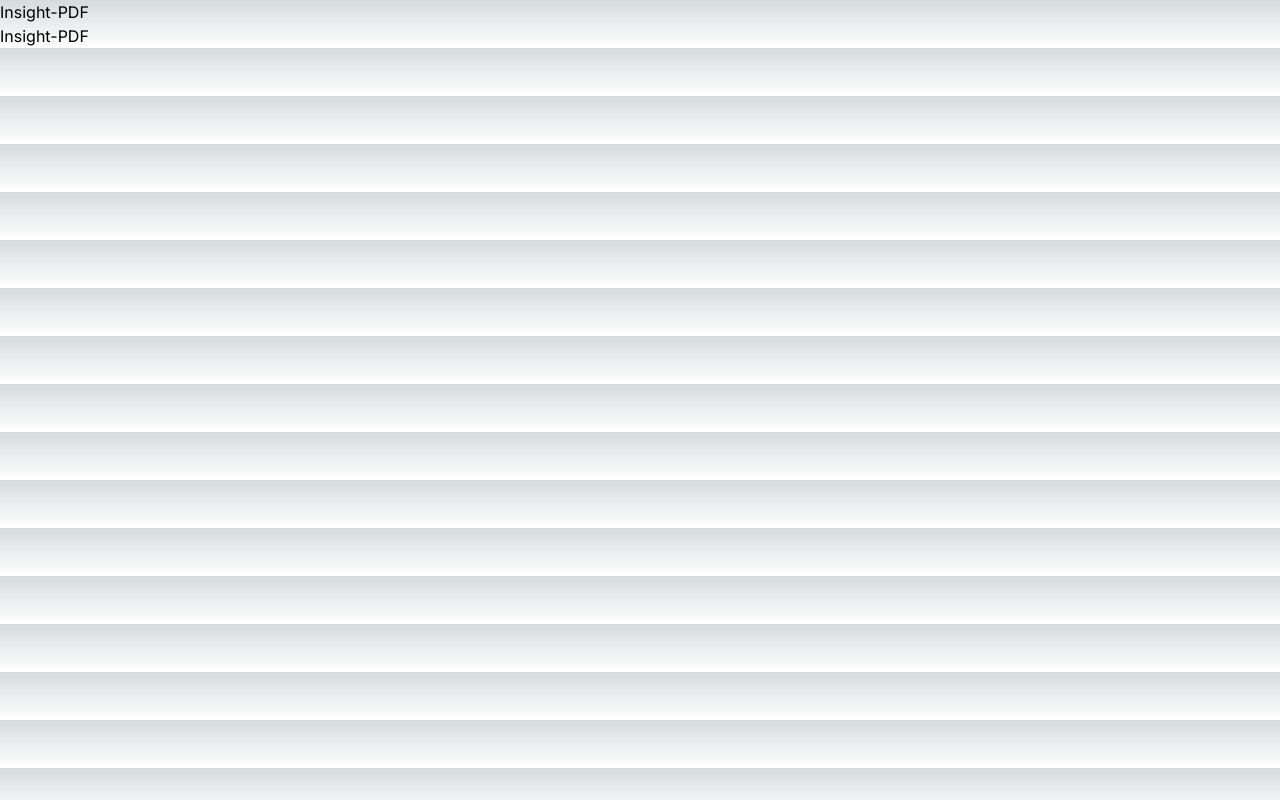
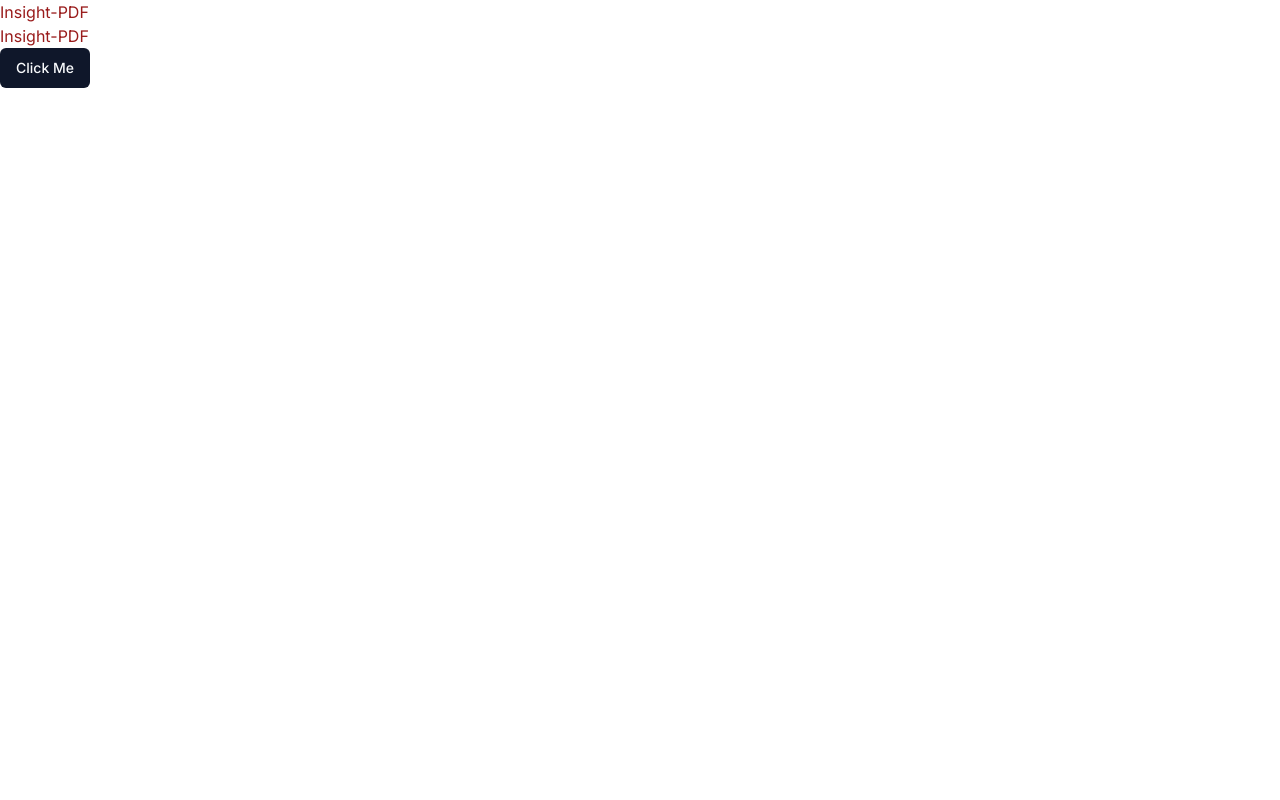
Before and after one commit to sanket95droid/dump0, a Next.js app: page / in a window 1280 px wide. Built offline with nearby package versions, Linux system fonts and the light colour scheme.

Commit message:
added shadcn

```diff
--- a/src/app/globals.css
+++ b/src/app/globals.css
@@ -2,26 +2,75 @@
 @tailwind components;
 @tailwind utilities;
 
-:root {
-  --foreground-rgb: 0, 0, 0;
-  --background-start-rgb: 214, 219, 220;
-  --background-end-rgb: 255, 255, 255;
-}
+@layer base {
+  :root {
+    --background: 0 0% 100%;
+    --foreground: 222.2 84% 4.9%;
 
-@media (prefers-color-scheme: dark) {
-  :root {
-    --foreground-rgb: 255, 255, 255;
-    --background-start-rgb: 0, 0, 0;
-    --background-end-rgb: 0, 0, 0;
+    --card: 0 0% 100%;
+    --card-foreground: 222.2 84% 4.9%;
+
+    --popover: 0 0% 100%;
+    --popover-foreground: 222.2 84% 4.9%;
+
+    --primary: 222.2 47.4% 11.2%;
+    --primary-foreground: 210 40% 98%;
+
+    --secondary: 210 40% 96.1%;
+    --secondary-foreground: 222.2 47.4% 11.2%;
+
+    --muted: 210 40% 96.1%;
+    --muted-foreground: 215.4 16.3% 46.9%;
+
+    --accent: 210 40% 96.1%;
+    --accent-foreground: 222.2 47.4% 11.2%;
+
+    --destructive: 0 84.2% 60.2%;
+    --destructive-foreground: 210 40% 98%;
+
+    --border: 214.3 31.8% 91.4%;
+    --input: 214.3 31.8% 91.4%;
+    --ring: 222.2 84% 4.9%;
+
+    --radius: 0.5rem;
+  }
+
+  .dark {
+    --background: 222.2 84% 4.9%;
+    --foreground: 210 40% 98%;
+
+    --card: 222.2 84% 4.9%;
+    --card-foreground: 210 40% 98%;
+
+    --popover: 222.2 84% 4.9%;
+    --popover-foreground: 210 40% 98%;
+
+    --primary: 210 40% 98%;
+    --primary-foreground: 222.2 47.4% 11.2%;
+
+    --secondary: 217.2 32.6% 17.5%;
+    --secondary-foreground: 210 40% 98%;
+
+    --muted: 217.2 32.6% 17.5%;
+    --muted-foreground: 215 20.2% 65.1%;
+
+    --accent: 217.2 32.6% 17.5%;
+    --accent-foreground: 210 40% 98%;
+
+    --destructive: 0 62.8% 30.6%;
+    --destructive-foreground: 210 40% 98%;
+
+    --border: 217.2 32.6% 17.5%;
+    --input: 217.2 32.6% 17.5%;
+    --ring: 212.7 26.8% 83.9%;
   }
 }
 
-body {
-  color: rgb(var(--foreground-rgb));
-  background: linear-gradient(
-      to bottom,
-      transparent,
-      rgb(var(--background-end-rgb))
-    )
-    rgb(var(--background-start-rgb));
+@layer base {
+  * {
+    @apply border-border;
+  }
+  body {
+    @apply bg-background text-foreground;
+  }
 }
--- a/src/app/page.tsx
+++ b/src/app/page.tsx
@@ -1,10 +1,12 @@
 import Image from 'next/image'
+import {Button} from '@/components/ui/button'
 
 export default function Home() {
   return (
-    <div className="main">
+    <div className="main text-red-800">
       <h1>Insight-PDF</h1>
       <h3>Insight-PDF</h3>
+      <Button>Click Me</Button>
     </div>
   )
 }
--- /dev/null
+++ b/src/components/ui/button.tsx
@@ -0,0 +1,56 @@
+import * as React from "react"
+import { Slot } from "@radix-ui/react-slot"
+import { cva, type VariantProps } from "class-variance-authority"
+
+import { cn } from "@/lib/utils"
+
+const buttonVariants = cva(
+  "inline-flex items-center justify-center whitespace-nowrap rounded-md text-sm font-medium ring-offset-background transition-colors focus-visible:outline-none focus-visible:ring-2 focus-visible:ring-ring focus-visible:ring-offset-2 disabled:pointer-events-none disabled:opacity-50",
+  {
+    variants: {
+      variant: {
+        default: "bg-primary text-primary-foreground hover:bg-primary/90",
+        destructive:
+          "bg-destructive text-destructive-foreground hover:bg-destructive/90",
+        outline:
+          "border border-input bg-background hover:bg-accent hover:text-accent-foreground",
+        secondary:
+          "bg-secondary text-secondary-foreground hover:bg-secondary/80",
+        ghost: "hover:bg-accent hover:text-accent-foreground",
+        link: "text-primary underline-offset-4 hover:underline",
+      },
+      size: {
+        default: "h-10 px-4 py-2",
+        sm: "h-9 rounded-md px-3",
+        lg: "h-11 rounded-md px-8",
+        icon: "h-10 w-10",
+      },
+    },
+    defaultVariants: {
+      variant: "default",
+      size: "default",
+    },
+  }
+)
+
+export interface ButtonProps
+  extends React.ButtonHTMLAttributes<HTMLButtonElement>,
+    VariantProps<typeof buttonVariants> {
+  asChild?: boolean
+}
+
+const Button = React.forwardRef<HTMLButtonElement, ButtonProps>(
+  ({ className, variant, size, asChild = false, ...props }, ref) => {
+    const Comp = asChild ? Slot : "button"
+    return (
+      <Comp
+        className={cn(buttonVariants({ variant, size, className }))}
+        ref={ref}
+        {...props}
+      />
+    )
+  }
+)
+Button.displayName = "Button"
+
+export { Button, buttonVariants }
--- /dev/null
+++ b/src/lib/utils.ts
@@ -0,0 +1,6 @@
+import { type ClassValue, clsx } from "clsx"
+import { twMerge } from "tailwind-merge"
+
+export function cn(...inputs: ClassValue[]) {
+  return twMerge(clsx(inputs))
+}
--- a/tailwind.config.ts
+++ b/tailwind.config.ts
@@ -1,20 +1,80 @@
-import type { Config } from 'tailwindcss'
+import type { Config } from "tailwindcss"
 
-const config: Config = {
+const config = {
+  darkMode: ["class"],
   content: [
-    './src/pages/**/*.{js,ts,jsx,tsx,mdx}',
-    './src/components/**/*.{js,ts,jsx,tsx,mdx}',
-    './src/app/**/*.{js,ts,jsx,tsx,mdx}',
-  ],
+    './pages/**/*.{ts,tsx}',
+    './components/**/*.{ts,tsx}',
+    './app/**/*.{ts,tsx}',
+    './src/**/*.{ts,tsx}',
+	],
+  prefix: "",
   theme: {
+    container: {
+      center: true,
+      padding: "2rem",
+      screens: {
+        "2xl": "1400px",
+      },
+    },
     extend: {
-      backgroundImage: {
-        'gradient-radial': 'radial-gradient(var(--tw-gradient-stops))',
-        'gradient-conic':
-          'conic-gradient(from 180deg at 50% 50%, var(--tw-gradient-stops))',
+      colors: {
+        border: "hsl(var(--border))",
+        input: "hsl(var(--input))",
+        ring: "hsl(var(--ring))",
+        background: "hsl(var(--background))",
+        foreground: "hsl(var(--foreground))",
+        primary: {
+          DEFAULT: "hsl(var(--primary))",
+          foreground: "hsl(var(--primary-foreground))",
+        },
+        secondary: {
+          DEFAULT: "hsl(var(--secondary))",
+          foreground: "hsl(var(--secondary-foreground))",
+        },
+        destructive: {
+          DEFAULT: "hsl(var(--destructive))",
+          foreground: "hsl(var(--destructive-foreground))",
+        },
+        muted: {
+          DEFAULT: "hsl(var(--muted))",
+          foreground: "hsl(var(--muted-foreground))",
+        },
+        accent: {
+          DEFAULT: "hsl(var(--accent))",
+          foreground: "hsl(var(--accent-foreground))",
+        },
+        popover: {
+          DEFAULT: "hsl(var(--popover))",
+          foreground: "hsl(var(--popover-foreground))",
+        },
+        card: {
+          DEFAULT: "hsl(var(--card))",
+          foreground: "hsl(var(--card-foreground))",
+        },
+      },
+      borderRadius: {
+        lg: "var(--radius)",
+        md: "calc(var(--radius) - 2px)",
+        sm: "calc(var(--radius) - 4px)",
+      },
+      keyframes: {
+        "accordion-down": {
+          from: { height: "0" },
+          to: { height: "var(--radix-accordion-content-height)" },
+        },
+        "accordion-up": {
+          from: { height: "var(--radix-accordion-content-height)" },
+          to: { height: "0" },
+        },
+      },
+      animation: {
+        "accordion-down": "accordion-down 0.2s ease-out",
+        "accordion-up": "accordion-up 0.2s ease-out",
       },
     },
   },
-  plugins: [],
-}
+  plugins: [require("tailwindcss-animate")],
+} satisfies Config
+
 export default config
```
Also changed, not shown: package.json (+11 -4 lines), components.json (added), 1 other file (tests, documents, lock files or other folders).
